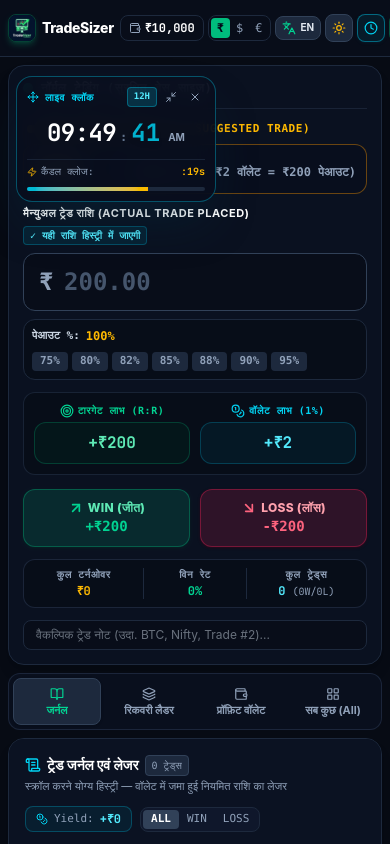
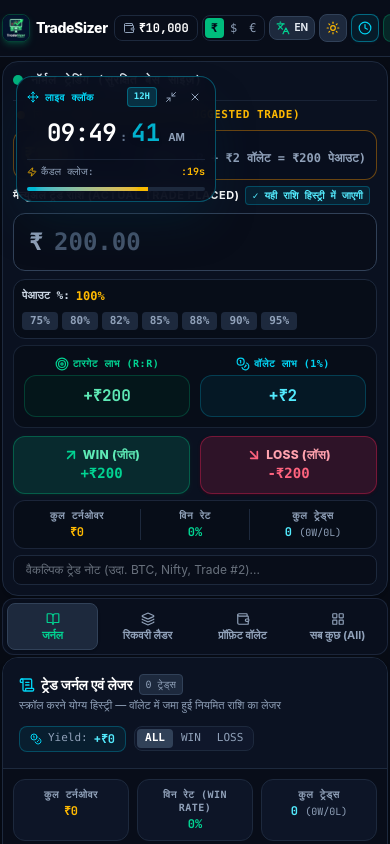
Before and after one commit to mubarak8003/Recovery, a React (Vite) app: page / in a window 390 px wide. Shown: the top 844 px of the page. Built offline with nearby package versions, Linux system fonts and the light colour scheme.

Commit message:
style: optimize layout spacing for compact UI
Reduce padding and vertical gaps across the dashboard and main components to improve information density and mobile responsiveness.

```diff
--- a/src/App.tsx
+++ b/src/App.tsx
@@ -100,7 +100,7 @@ const MainWorkspace: React.FC = () => {
       )}
 
       {/* Main Workspace: Direct Full Display Console (No bulky separate main card) */}
-      <main className="flex-1 max-w-[1440px] w-full mx-auto px-2 sm:px-6 py-2 sm:py-4 space-y-2 sm:space-y-3 pb-28">
+      <main className="flex-1 max-w-[1440px] w-full mx-auto px-0.5 sm:px-3 py-1 sm:py-3 space-y-0.5 sm:space-y-2 pb-28">
         {/* UNIFIED FULL DISPLAY TRADING CONSOLE: Amount, Divide, Loss & Big WIN/LOSS Buttons in 1 View */}
         <FullDisplayTradingConsole />
 
@@ -196,7 +196,7 @@ const MainWorkspace: React.FC = () => {
         {activeTab === 'ladder' && <RecoveryLadderView />}
         {activeTab === 'wallet' && <RegularProfitWalletCard />}
         {activeTab === 'all' && (
-          <div className="space-y-2 sm:space-y-3">
+          <div className="space-y-0.5 sm:space-y-2">
             <TradeHistoryJournal />
             <RecoveryLadderView />
             <RegularProfitWalletCard />
--- a/src/components/FullDisplayTradingConsole.tsx
+++ b/src/components/FullDisplayTradingConsole.tsx
@@ -250,7 +250,7 @@ export const FullDisplayTradingConsole: React.FC = () => {
 
   return (
     <div
-      className={`w-full rounded-2xl border p-3.5 sm:p-6 space-y-3 sm:space-y-4 transition-all ${
+      className={`w-full rounded-2xl border p-2.5 sm:p-5 space-y-1.5 sm:space-y-3 transition-all ${
         isDark ? 'bg-[#0a1120] border-slate-800 text-white shadow-lg' : 'bg-white border-slate-200 text-slate-900 shadow-sm'
       }`}
     >
--- a/src/components/HeaderBar.tsx
+++ b/src/components/HeaderBar.tsx
@@ -60,7 +60,7 @@ export const HeaderBar: React.FC = () => {
   return (
     <>
       <header className="border-b border-slate-800 bg-[#090e1a]/95 backdrop-blur-md sticky top-0 z-40">
-        <div className="max-w-[1440px] mx-auto px-2 sm:px-6 h-14 sm:h-16 flex items-center justify-between gap-1.5 sm:gap-4 overflow-x-auto scrollbar-none overscroll-x-contain">
+        <div className="max-w-[1440px] mx-auto px-0.5 sm:px-3 h-14 sm:h-16 flex items-center justify-between gap-1.5 sm:gap-4 overflow-x-auto scrollbar-none overscroll-x-contain">
           {/* Brand Zone */}
           <div className="flex items-center gap-1.5 sm:gap-2.5 shrink-0">
             <img
--- a/src/components/RecoveryLadderView.tsx
+++ b/src/components/RecoveryLadderView.tsx
@@ -115,7 +115,7 @@ export const RecoveryLadderView: React.FC = () => {
   };
 
   return (
-    <div className="bg-[#0b1222] border border-slate-800 rounded-2xl p-4 sm:p-5 shadow-lg space-y-4">
+    <div className="bg-[#0b1222] border border-slate-800 rounded-2xl p-2.5 sm:p-5 shadow-lg space-y-1.5 sm:space-y-3">
       {/* Title & Header */}
       <div className="flex flex-wrap items-center justify-between gap-3">
         <div className="flex items-center gap-2">
--- a/src/components/RegularProfitWalletCard.tsx
+++ b/src/components/RegularProfitWalletCard.tsx
@@ -128,11 +128,11 @@ export const RegularProfitWalletCard: React.FC = () => {
   };
 
   return (
-    <div className="bg-[#0b1222] border border-cyan-500/30 rounded-2xl p-4 sm:p-5 shadow-lg relative overflow-hidden">
+    <div className="bg-[#0b1222] border border-cyan-500/30 rounded-2xl p-2.5 sm:p-4 shadow-lg relative overflow-hidden">
       {/* Background glow */}
       <div className="absolute top-0 right-0 w-48 h-48 bg-cyan-500/5 blur-2xl pointer-events-none" />
 
-      <div className="relative z-10 space-y-4">
+      <div className="relative z-10 space-y-1.5 sm:space-y-3">
         {/* Header */}
         <div className="flex items-center justify-between">
           <div className="flex items-center gap-2">
```
